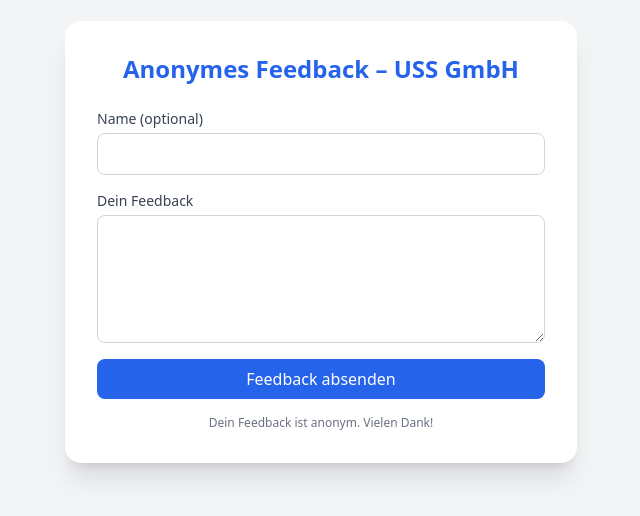
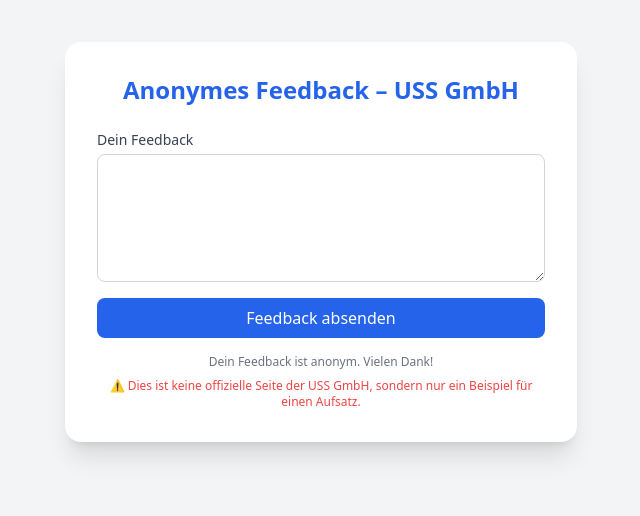
Before and after one commit to Larsisreal/BVB_Feedback, a plain HTML site: page index.html in a window 1280 px wide. Shown: the part 158-674 px from the top of the page, without its empty margins (319-959 px from the left). Drawn offline with nearby package versions, Linux system fonts and the light colour scheme.

Commit message:
Add files via upload

```diff
--- a/index.html
+++ b/index.html
@@ -1,20 +1,15 @@
-
 <!DOCTYPE html>
 <html lang="de">
 <head>
   <meta charset="UTF-8">
   <meta name="viewport" content="width=device-width, initial-scale=1.0">
-  <title>USS GmbH Feedback</title>
+  <title>USS GmbH Feedback (Beispiel)</title>
   <script src="https://cdn.tailwindcss.com"></script>
 </head>
 <body class="bg-gray-100 min-h-screen flex items-center justify-center">
   <div class="bg-white shadow-xl rounded-2xl p-8 w-full max-w-lg">
     <h1 class="text-2xl font-bold text-center text-blue-600 mb-6">Anonymes Feedback – USS GmbH</h1>
     <form action="https://formspree.io/f/movlzegp" method="POST" class="space-y-4">
-      <div>
-        <label class="block text-sm font-medium text-gray-700">Name (optional)</label>
-        <input type="text" name="name" class="mt-1 block w-full border border-gray-300 rounded-lg p-2 focus:ring focus:ring-blue-300">
-      </div>
       <div>
         <label class="block text-sm font-medium text-gray-700">Dein Feedback</label>
         <textarea name="feedback" required class="mt-1 block w-full border border-gray-300 rounded-lg p-2 h-32 focus:ring focus:ring-blue-300"></textarea>
@@ -24,6 +19,7 @@
       </button>
     </form>
     <p class="text-xs text-gray-500 mt-4 text-center">Dein Feedback ist anonym. Vielen Dank!</p>
+    <p class="text-xs text-red-500 mt-2 text-center">⚠️ Dies ist keine offizielle Seite der USS GmbH, sondern nur ein Beispiel für einen Aufsatz.</p>
   </div>
 </body>
 </html>
```
